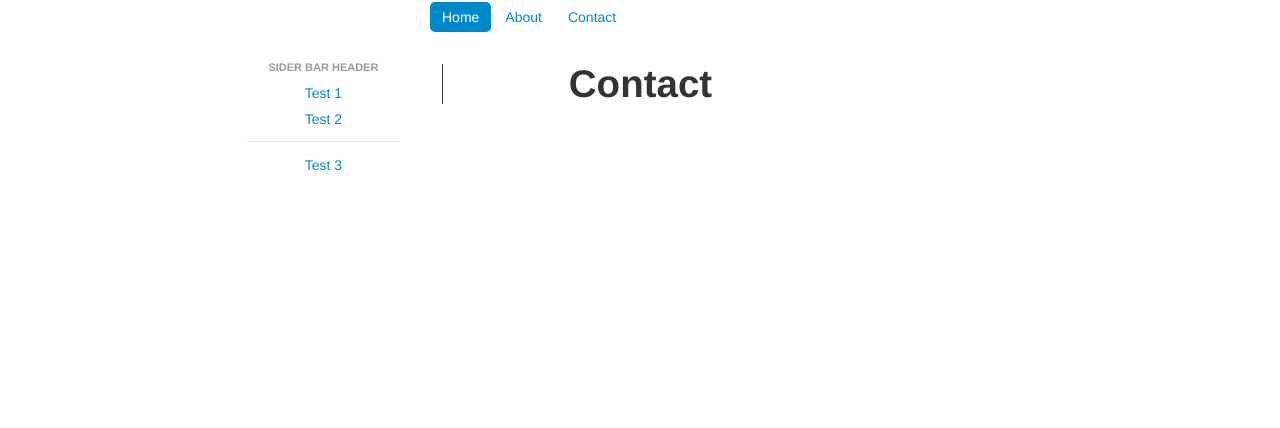
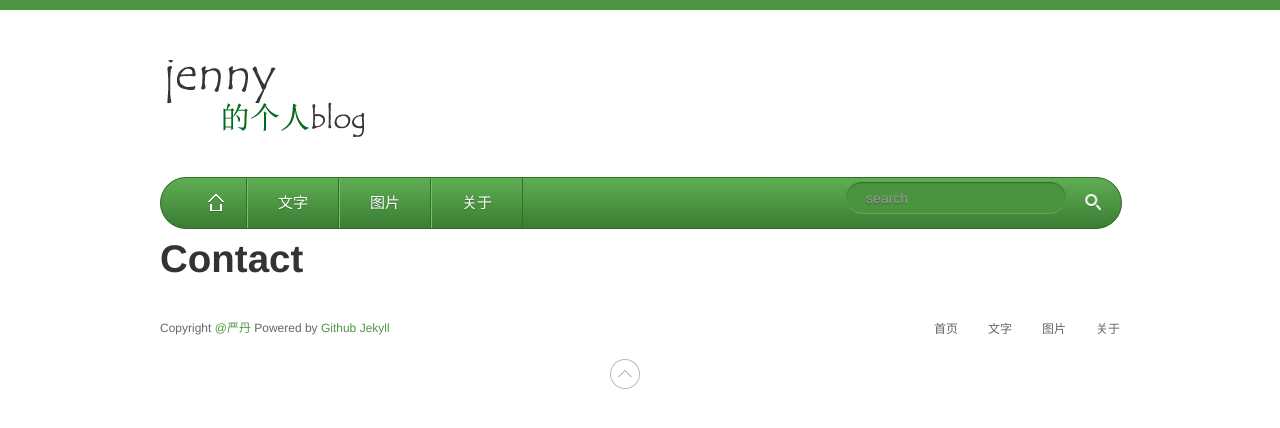
Before and after one commit to hipboi/hipboi.github.io, a Jekyll site: the page built from contact/index.html, in a window 1280 px wide. Shown: the top 428 px of the page. Built offline with Jekyll 4.4.1, drawn with Linux system fonts in a browser that asks for light colours; nearby versions of some CDN libraries.

Commit message:
change default layout

```diff
--- a/_layouts/default.html
+++ b/_layouts/default.html
@@ -10,45 +10,85 @@
 		<link rel="stylesheet" href="/css/syntax.css">
 
 		<!-- Custom CSS -->
-		<link rel="stylesheet" href="/css/main.css">
-		<link rel="stylesheet" href="/css/my.css">
+		<link rel="stylesheet" href="/css/style.css">
 		<link href="/css/bootstrap.min.css" rel="stylesheet" media="screen">
+
+		<script src="https://ajax.googleapis.com/ajax/libs/jquery/1.5.1/jquery.min.js"></script>
+		<script src="/js/slides.min.jquery.js"></script>
+
+		<!--[if IE]>
+			<script type="text/javascript">
+			(function(){
+			var html5elmeents = "address|article|aside|audio|canvas|command|datalist|details|dialog|figure|figcaption|footer|header|hgroup|keygen|mark|meter|menu|nav|progress|ruby|section|time|video".split('|');
+			for(var i = 0; i < html5elmeents.length; i++){
+				document.createElement(html5elmeents[i]);
+			}
+			}
+			)();
+			</script>
+		<![endif]-->
     </head>
 
-    <body>
-		<script src="http://code.jquery.com/jquery.js"></script>
-		<script src="/js/bootstrap.min.js"></script>
+<body>
+	<div id="header-wrap">
+		<header class="group">
+			<h2><a href="index.html" title="严丹的个人Blog">严丹的个人Blog</a></h2>
 
-	<div class="container">
-		<div class="row offset3">
-			<ul class="nav nav-pills">
-				<li class="active">
-					<a href="/">Home</a>
-				</li>
-				<li><a href="/about">About</a></li>
-				<li><a href="/contact">Contact</a></li>
+			<nav class="group">
+				<ul>
+					<li class="home"><a href="/" title="首页">主页</a></li>
+					<li><a href="/blog" title="">文字</a></li>
+					<li><a href="/photo" title="">图片</a></li>
+					<li><a href="/about" title="">关于</a></li>
+					<li class="last">
+						<div>
+							<input type="text" name="搜索" placeholder="search" />
+							<input type="submit" name="search" value="go" class="search"/>
+						</div>
+					</li>
+				</ul>
+			</nav>
+		</header>
+	</div><!-- end header wrap -->
+
+
+<div id="container">
+
+
+
+		{{ content }}
+
+
+
+	<footer class="group">
+		<div id="footer-left">
+			<p>Copyright <a class="green">@严丹 </a>
+			Powered by <a href="http://github.com" class="green">Github</a>
+			<a href="http://jekyllrb.com" class="green">Jekyll</a>
+			</p>
+		</div>
+
+		<div id="footer-right">
+			<ul>
+				<li><a href="/">首页</a></li>
+				<li><a href="/blog">文字</a></li>
+				<li><a href="/photo">图片</a></li>
+				<li><a href="/about">关于</a></li>
 			</ul>
 		</div>
-	</div> <!-- /container -->
 
-	<div class="container-fluid">
-		<div class="row-fluid">
-			<div class="span2 offset2">
-				<div class="nav nav-list">
-					<li class="nav-header">Sider bar header</li>
-					<li><a href="#">Test 1</a></li>
-					<li><a href="#">Test 2</a></li>
-					<li class="divider"></li>
-					<li><a href="#">Test 3</a></li>
-				</div>
-			</div>
-			<div class="span4">
-				<div class="line-left">
-				{{ content }}
-				</div>
-			</div>
-		</div>
-	</div> <!-- /container-fluid -->
+		<a href="#header-wrap"><img src="/images/back-top.png" alt="back-top" class="back-top" /></a>
+	</footer>
 
-	</body>
+
+<script>
+		$(function(){
+			$('#slides').slides({
+				preload: true,
+				generateNextPrev: true,
+			});
+		});
+</script>
+
+</body>
 </html>
```
